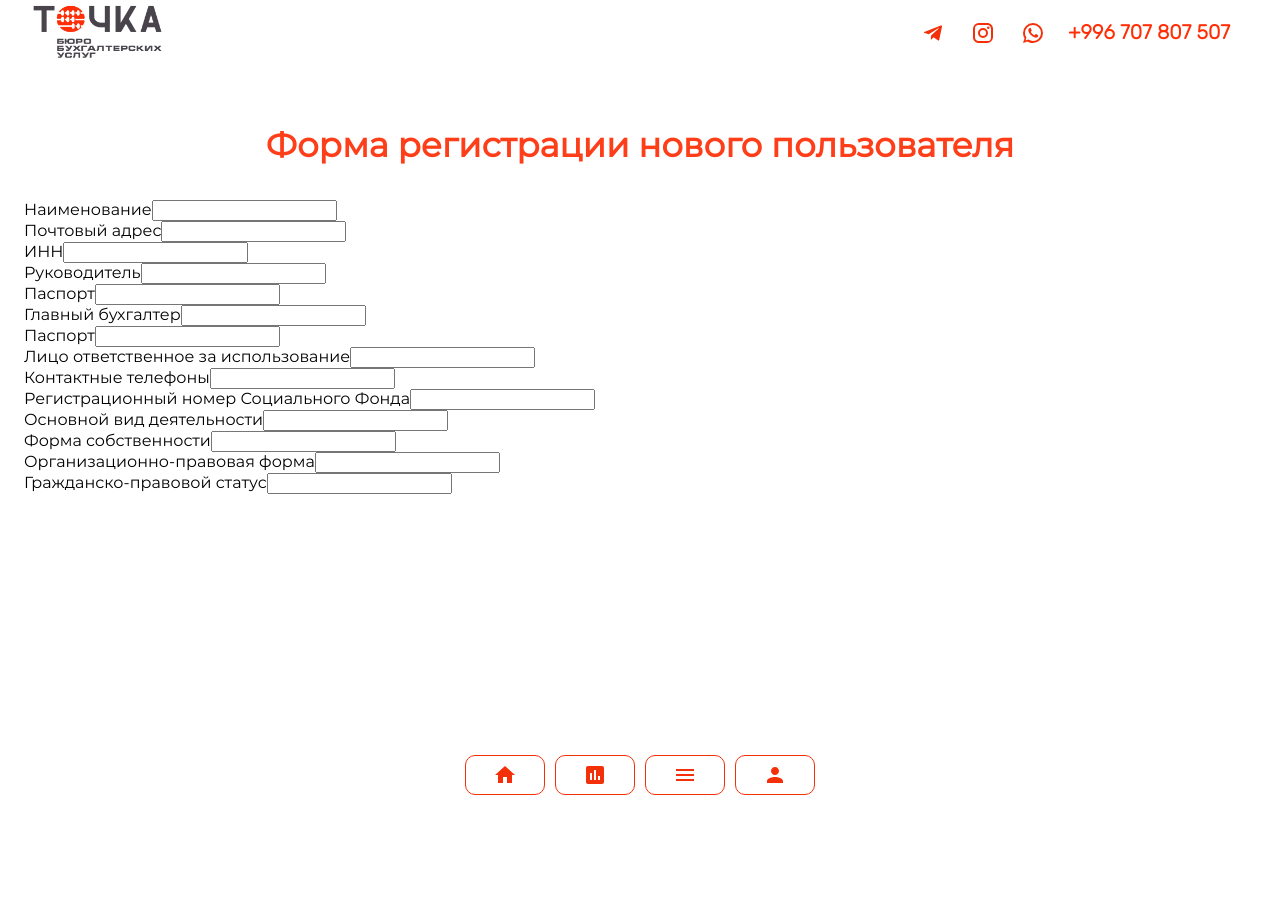
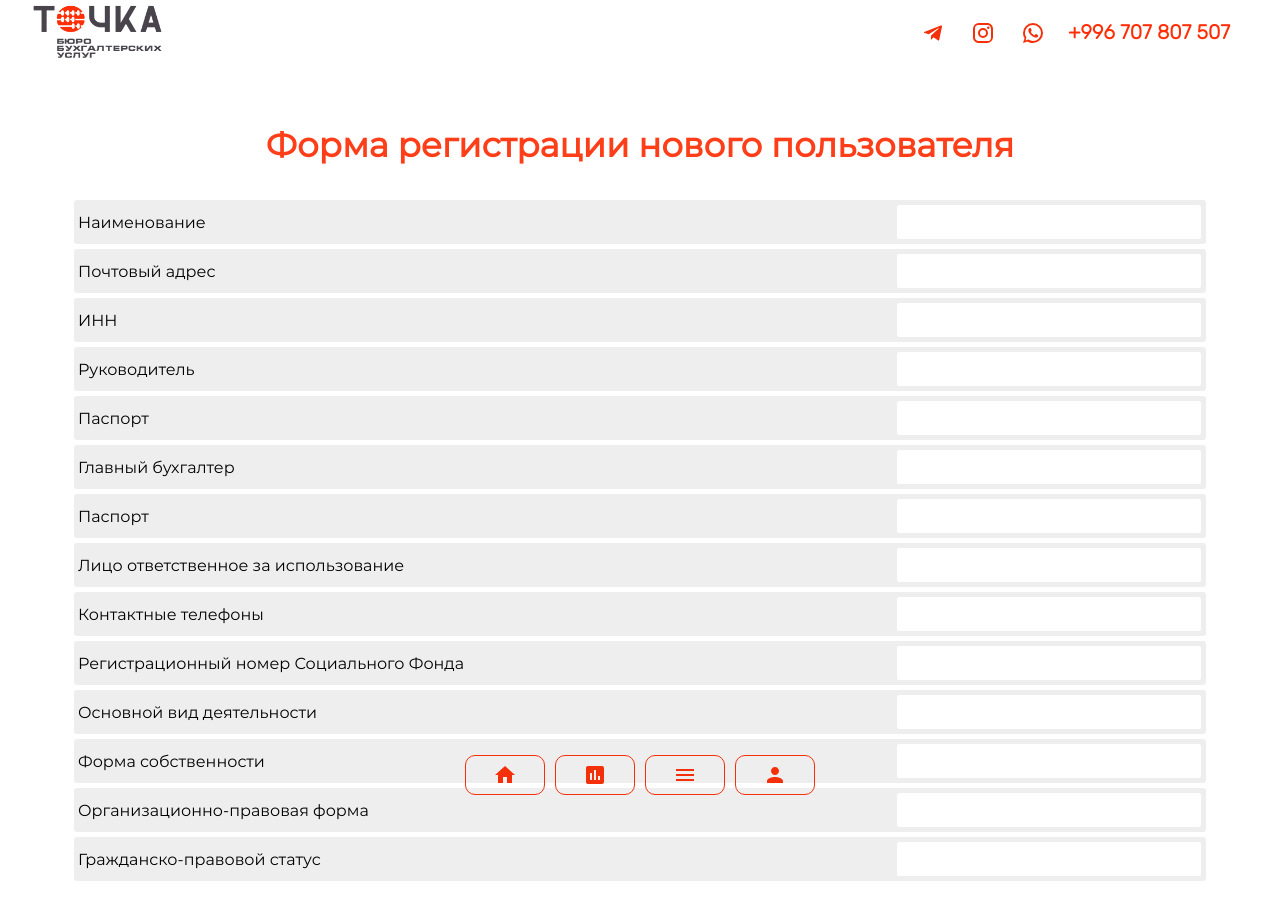
Before and after one commit to TaalaiDiushembekov/bbu, a React (Create React App) app in the folder frontend/: page /user-registration in a window 1280 px wide. Shown: the top 920 px of the page. Before the commit the page ends 800 px from the top, so only its background shows below. Built offline with nearby package versions, Linux system fonts and the light colour scheme.

Commit message:
add textfield

```diff
--- /dev/null
+++ b/frontend/src/components/UI/TextField/TextField.css
@@ -0,0 +1,13 @@
+input {
+    outline: none;
+    width: 300px;
+    max-width: 300px;
+    border: 1px solid #eee;
+    padding: 8px 2px;
+    border-radius: 3px;
+    font-size: 16px;
+}
+
+input:focus{
+    box-shadow: 0 2px 4px rgba(0, 0, 0, .2);
+}
--- a/frontend/src/components/UI/TextField/TextField.js
+++ b/frontend/src/components/UI/TextField/TextField.js
@@ -1,5 +1,6 @@
 import React from "react";
 import PropTypes from 'prop-types';
+import './TextField.css';
 
 const TextField = ({name, id, onChange, label, value, required, type}) => {
     return (
--- a/frontend/src/screens/RegisterUser/RegisterUser.css
+++ b/frontend/src/screens/RegisterUser/RegisterUser.css
@@ -1,3 +1,14 @@
 .register-user{
-    padding-top: 20px;
+    padding: 20px 50px 0;
 }
+
+.input-wrapper{
+    display: flex;
+    flex-wrap: wrap;
+    justify-content: space-between;
+    background-color: #eee;
+    margin: 5px 0;
+    padding: 4px;
+    border-radius: 3px;
+    align-items: center;
+}
--- a/frontend/src/screens/RegisterUser/RegisterUser.js
+++ b/frontend/src/screens/RegisterUser/RegisterUser.js
@@ -30,6 +30,7 @@ const RegisterUser = () => {
 
     const inputChangeHandler = (e) => {
         const {name, value} = e.target;
+        setRegisterData(prev => ({...prev, [name]: value}))
     };
 
     const submitFormHandler = async e => {
```
